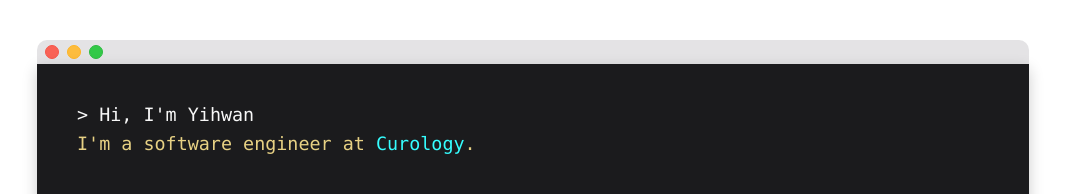
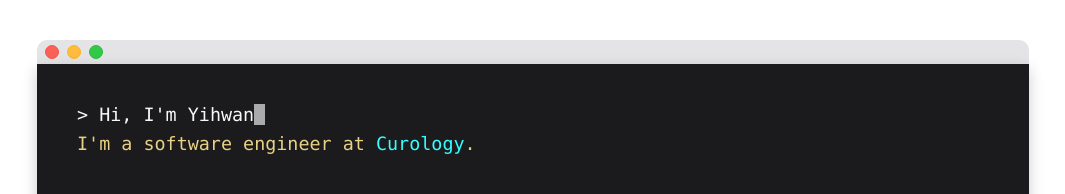
Before and after one commit to Yihwan/yihwan-dot-kim_deprecated, a React (Create React App) app: page / in a window 1280 px wide. Shown: the top 194 px of the page, without its empty margins (107-1172 px from the left). Built offline with nearby package versions, Linux system fonts and the light colour scheme; what emotion-normalize would draw is missing.

Commit message:
create cursor

```diff
--- a/src/components/intro/index.js
+++ b/src/components/intro/index.js
@@ -10,7 +10,7 @@
       inputText="Hi, I'm Yihwan"
     />
     <PromptSubHeader>
-      I'm a software engineer at {' '}
+      I'm a software engineer at&nbsp;
       <StyledLink href="https://curology.com" target="_blank" rel="noreferrer">
         Curology
       </StyledLink>.
--- a/src/components/shared-components/style.js
+++ b/src/components/shared-components/style.js
@@ -1,3 +1,4 @@
+import { keyframes } from '@emotion/core';
 import styled from '@emotion/styled';
 import { COLORS } from 'constants.js';
 
@@ -14,3 +15,14 @@
   color: ${COLORS.terminalCyan};
   text-decoration: none;
 `;
+
+export const Cursor = styled.span`
+  background: rgba(247, 247, 247, 0.65);
+  animation: cursor 1.25s steps(1) infinite;
+
+  @keyframes cursor {
+    50% {
+      background-color: transparent;
+    }
+  }
+`;
--- a/src/components/shared-components/typedPrompt/index.js
+++ b/src/components/shared-components/typedPrompt/index.js
@@ -2,7 +2,7 @@
 
 import React from 'react';
 import PropTypes from 'prop-types';
-import { PromptContainer } from 'components/shared-components/style';
+import { PromptContainer, Cursor } from 'components/shared-components/style';
 
 const INITIAL_DELAY = 900;
 
@@ -42,10 +42,13 @@
     const { initialText } = this.props;
 
     return(
-      <PromptContainer>
-        >{' '}
-        {this.state.displayText || initialText}
-      </PromptContainer>
+      <React.Fragment>
+        <PromptContainer>
+          >{' '}
+          {this.state.displayText || initialText}
+        </PromptContainer>
+        <Cursor>&nbsp;</Cursor>
+      </React.Fragment>
     );
   }
 }
```
